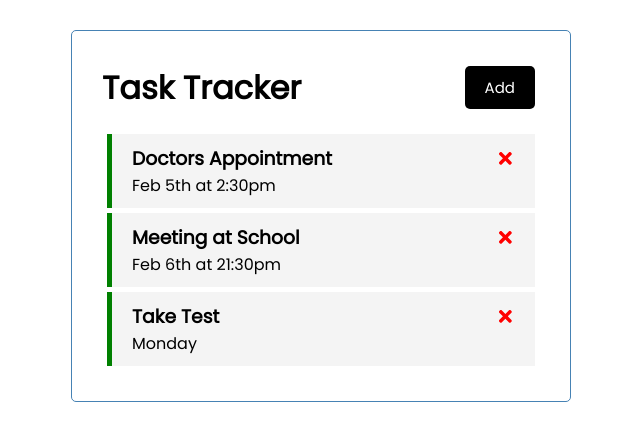
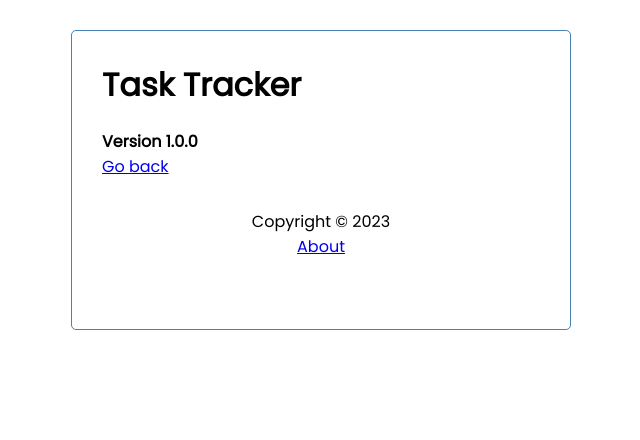
Before and after one commit to mostafabander/React-Task-Tracker, a React (Create React App) app in the folder react-task-tracker/: page /about in a window 1280 px wide. Shown: the top 440 px of the page, without its empty margins (319-959 px from the left). Built offline with nearby package versions, Linux system fonts and the light colour scheme; data requests are answered from the project's data file.

Commit message:
updated db, added footer and about pages

```diff
--- a/react-task-tracker/db.json
+++ b/react-task-tracker/db.json
@@ -15,7 +15,7 @@
     {
       "text": "Take Test",
       "day": "Monday",
-      "reminder": true,
+      "reminder": false,
       "id": 3
     }
   ]
--- a/react-task-tracker/package.json
+++ b/react-task-tracker/package.json
@@ -11,6 +11,7 @@
     "react-dom": "^18.2.0",
     "react-icons": "^4.7.1",
     "react-router": "^6.6.1",
+    "react-router-dom": "^6.6.1",
     "react-scripts": "^5.0.1",
     "web-vitals": "^2.1.4"
   },
--- a/react-task-tracker/src/App.js
+++ b/react-task-tracker/src/App.js
@@ -1,7 +1,10 @@
 import Header from "./components/Header";
+import { BrowserRouter as Router, Route, Routes } from "react-router-dom";
 import Tasks from "./components/Tasks";
 import { useState, useEffect } from "react";
 import AddTask from "./components/AddTask";
+import Footer from "./components/Footer";
+import About from "./components/About";
 
 const App = () => {
   const [showAddTask, setShowAddTask] = useState(false);
@@ -84,18 +87,35 @@
   };
 
   return (
+    <Router>
       <div className="container">
         <Header
           onAdd={() => setShowAddTask(!showAddTask)}
           showAdd={showAddTask}
         />
+        <Routes>
+          <Route
+            path="/"
+            element={
+              <>
                 {showAddTask && <AddTask onAdd={addTask} />}
                 {tasks.length > 0 ? (
-        <Tasks tasks={tasks} onDelete={deleteTask} onToggle={toggleReminder} />
+                  <Tasks
+                    tasks={tasks}
+                    onDelete={deleteTask}
+                    onToggle={toggleReminder}
+                  />
                 ) : (
                   "No Tasks to Show"
                 )}
+              </>
+            }
+          />
+          <Route path="/about" element={<About />} />
+        </Routes>
+        <Footer />
       </div>
+    </Router>
   );
 };
 
--- /dev/null
+++ b/react-task-tracker/src/components/About.js
@@ -0,0 +1,12 @@
+import { Link } from 'react-router-dom';
+
+const About = () => {
+  return (
+    <div>
+      <h4>Version 1.0.0</h4>
+      <Link to='/'>Go back</Link>
+    </div>
+  )
+}
+
+export default About
--- /dev/null
+++ b/react-task-tracker/src/components/Footer.js
@@ -0,0 +1,12 @@
+import { Link } from 'react-router-dom';
+
+const Footer = () => {
+  return (
+    <footer>
+      <p>Copyright &copy; 2023</p>
+      <Link to='/about'>About</Link>
+    </footer>
+  )
+}
+
+export default Footer
--- a/react-task-tracker/src/components/Header.js
+++ b/react-task-tracker/src/components/Header.js
@@ -1,15 +1,20 @@
 import PropTypes from "prop-types";
+import { useLocation } from "react-router-dom";
 import Button from "./Button";
 
 const Header = ({ title, onAdd, showAdd }) => {
+  const location = useLocation();
+
   return (
     <header className="header">
       <h1>{title}</h1>
-      <Button
-        color={showAdd ? "red" : "green"}
-        text={showAdd ? "Close" : "Add"}
-        onClick={onAdd}
-      />
+      {location.pathname === "/" && (
+        <Button
+          color={showAdd ? "red" : "green"}
+          text={showAdd ? "Close" : "Add"}
+          onClick={onAdd}
+        />
+      )}
     </header>
   );
 };
```
Also changed, not shown: 1 other file (tests, documents, lock files or other folders). Lines whose indentation alone changed are shown as unchanged.
